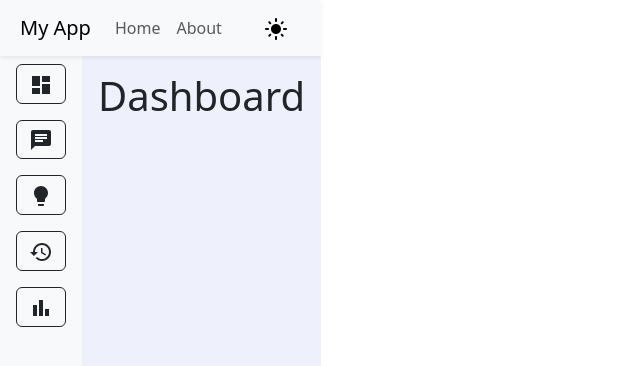
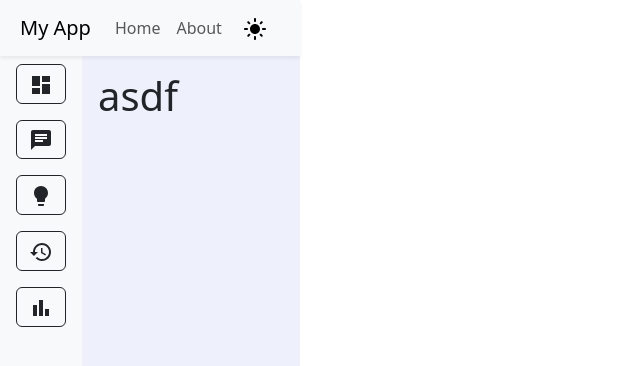
Before and after one commit to gdawerty/Data.js, a React (Vite) app in the folder frontend/: page /dashboard in a window 1280 px wide. Shown: the top 366 px of the page, without its empty margins (0-640 px from the left). Built offline with nearby package versions, Linux system fonts and the light colour scheme; the HTML template or start-up script is replaced by a standard one.

Commit message:
fix package.json

```diff
--- a/frontend/src/pages/Dashboard.tsx
+++ b/frontend/src/pages/Dashboard.tsx
@@ -1,10 +1,11 @@
-import React from "react";
+import React from 'react';
+import { Container, Row, Col } from 'react-bootstrap';
 
-const Dashboard = () => {
+const Dashboard: React.FC = () => {
   return (
-    <div>
-      <h1>Dashboard</h1>
-    </div>
+    <h1>
+      asdf
+    </h1>
   );
 };
 
```
Also changed, not shown: frontend/package.json (+10 -3 lines), 1 other file (tests, documents, lock files or other folders).
